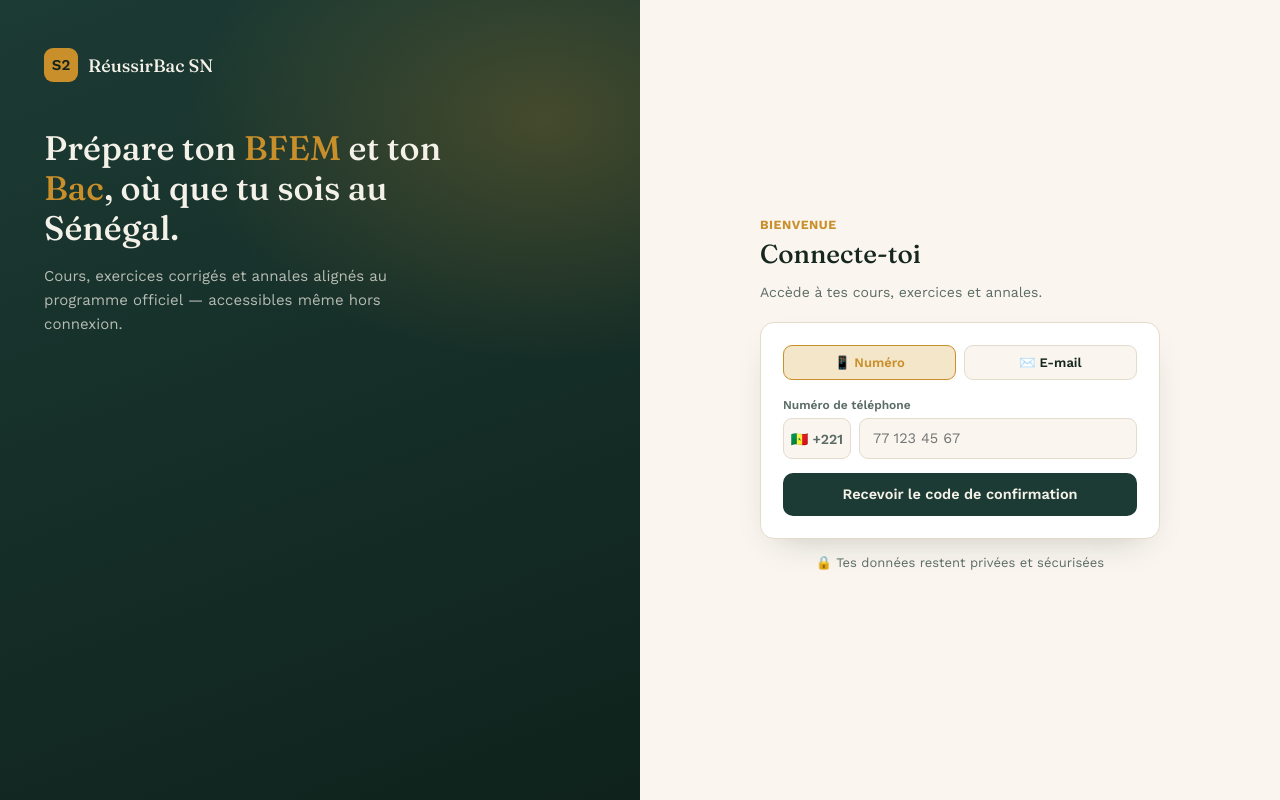
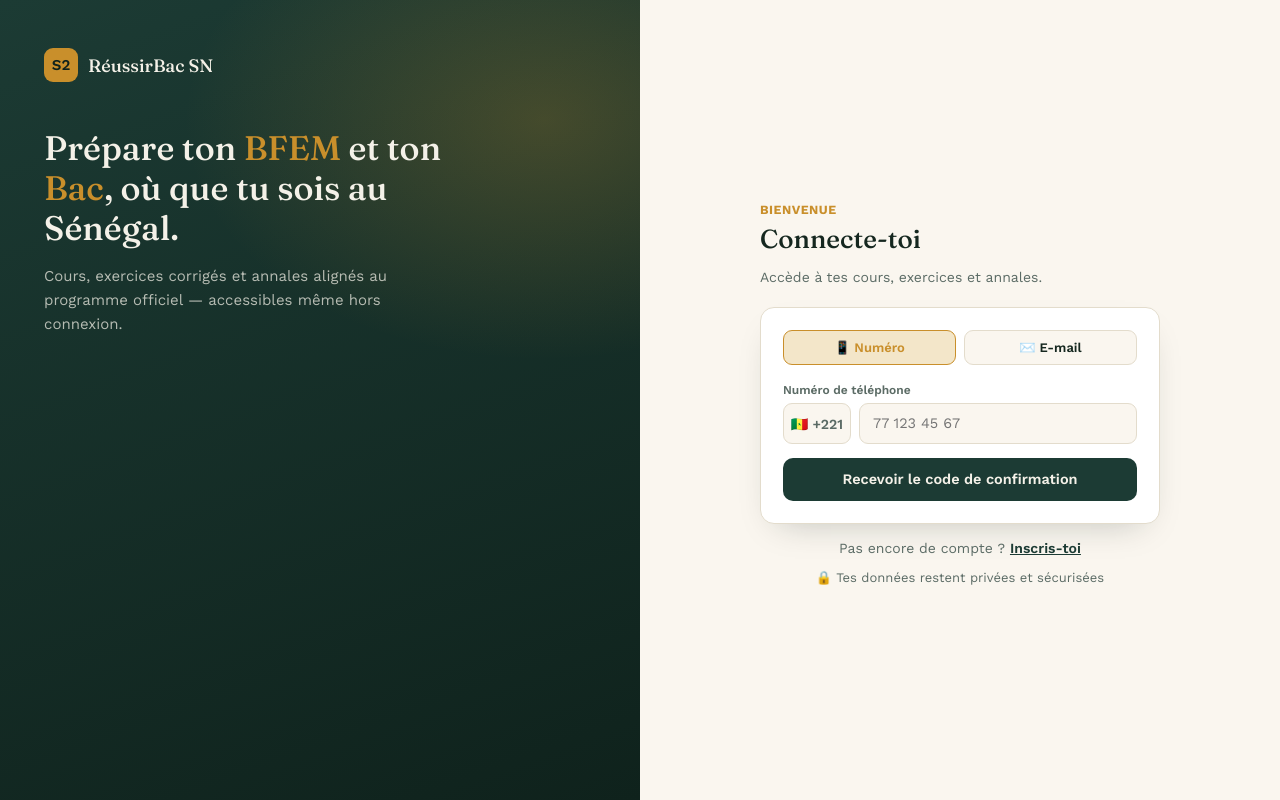
Before and after one commit to pln4real/E-learningprojet, a Next.js app in the folder reussirbac-sn-starter/reussirbac-sn/: page /login in a window 1280 px wide. Built offline with nearby package versions, Linux system fonts and the light colour scheme; no server answers.

Commit message:
Update page.js

```diff
--- a/reussirbac-sn-starter/reussirbac-sn/app/login/page.js
+++ b/reussirbac-sn-starter/reussirbac-sn/app/login/page.js
@@ -1,6 +1,7 @@
 'use client';
 
 import { useState } from 'react';
+import Link from 'next/link';
 import { useRouter } from 'next/navigation';
 import { supabase } from '../../lib/supabaseClient';
 
@@ -134,7 +135,11 @@ export default function LoginPage() {
             )}
           </div>
 
-          <p style={{ textAlign: 'center', fontSize: 13, color: 'var(--ink-soft)', marginTop: 16 }}>
+          <p style={{ textAlign: 'center', fontSize: 14, color: 'var(--ink-soft)', marginTop: 16 }}>
+            Pas encore de compte ? <Link href="/inscription" style={{ color: 'var(--green)', fontWeight: 600 }}>Inscris-toi</Link>
+          </p>
+
+          <p style={{ textAlign: 'center', fontSize: 13, color: 'var(--ink-soft)', marginTop: 8 }}>
             🔒 Tes données restent privées et sécurisées
           </p>
         </div>
```
